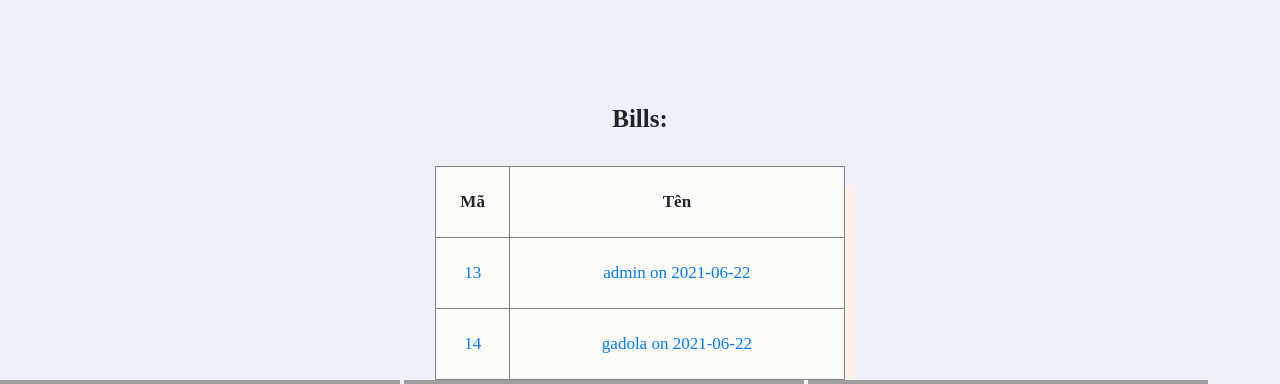
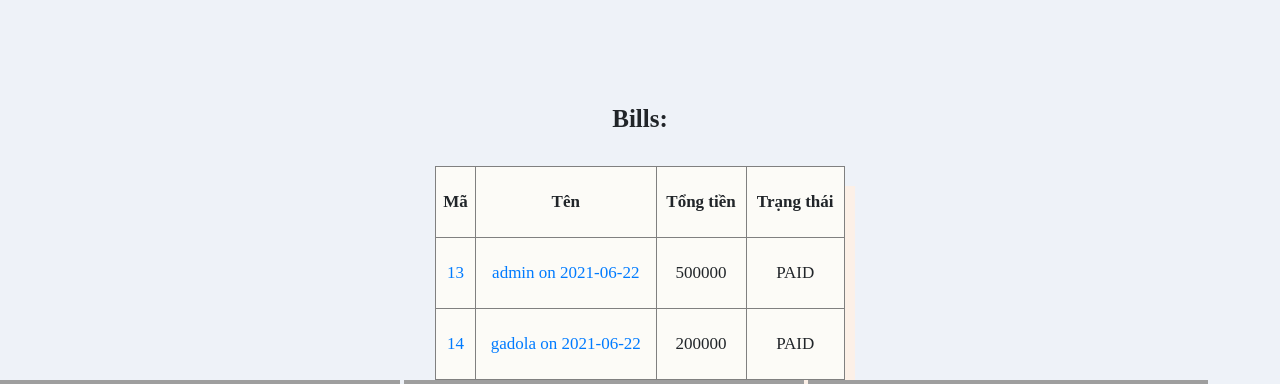
Before and after one commit to pmhnam/banvetau, a Django app: page /bills/ in a window 1280 px wide. Shown: the part 96-480 px from the top of the page. Run offline with Django 3.2, Linux system fonts and the light colour scheme; a user stored in the database is signed in; data comes from the database, SQL or seed files in the repository; both versions use the stored data as it was after the commit; some libraries are stand-ins or nearby versions; some web fonts are replaced; grey boxes are pictures that could not be loaded.

Commit message:
add status bill

```diff
--- a/core/templates/core/bills.html
+++ b/core/templates/core/bills.html
@@ -9,6 +9,8 @@
       <tr border="1px solid gray">
         <th style="padding: 5px">Mã</th>
         <th style="padding: 5px">Tên</th>
+        <th style="padding: 5px">Tổng tiền</th>
+        <th style="padding: 5px">Trạng thái</th>
       </tr>
       {% for bill in bills %}
       <tr border="1px solid gray">
@@ -18,6 +20,8 @@
         <td style="padding: 5px">
           <a href="{% url 'detail_bill' bill.id%}">{{bill}}</a>
         </td>
+        <td>{{bill.total}}</td>
+        <td>{{bill.status}}</td>
       </tr>
       {% endfor %}
     </table>
```
Also changed, not shown: db.sqlite3.
